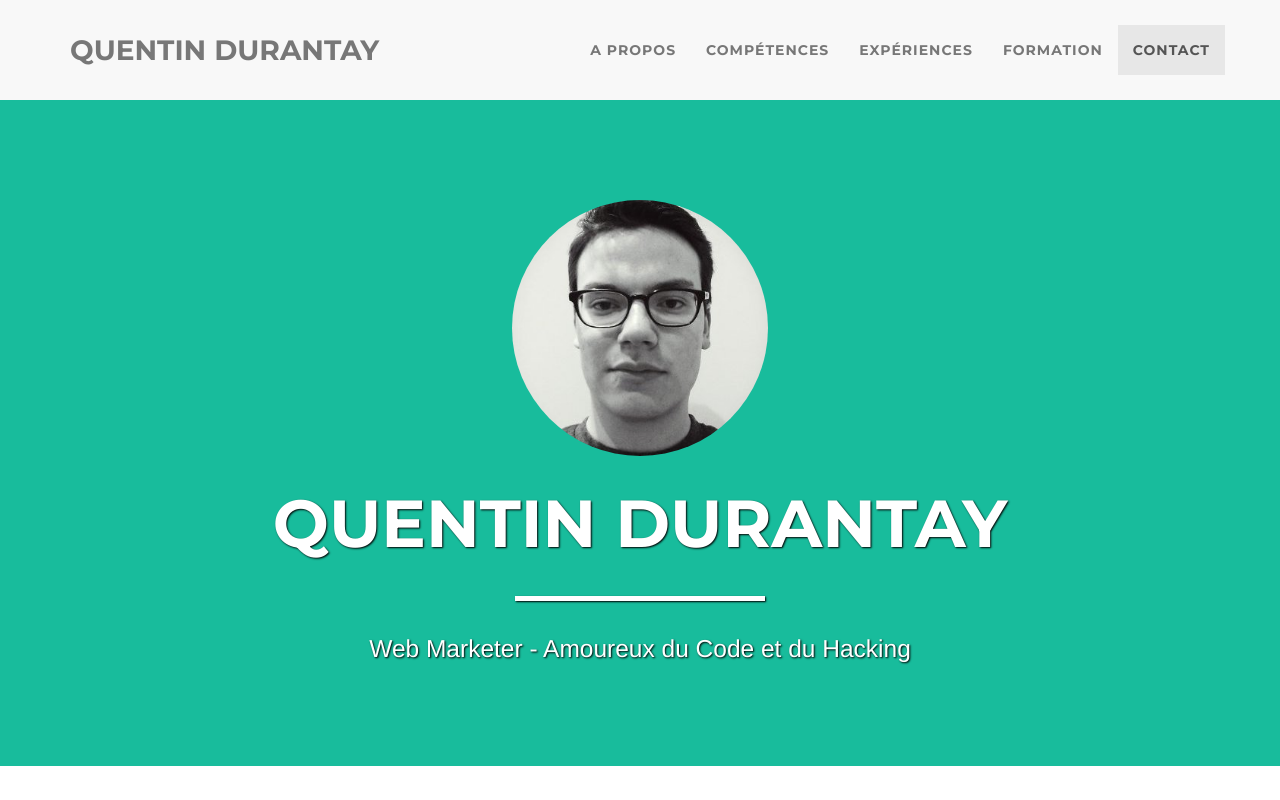
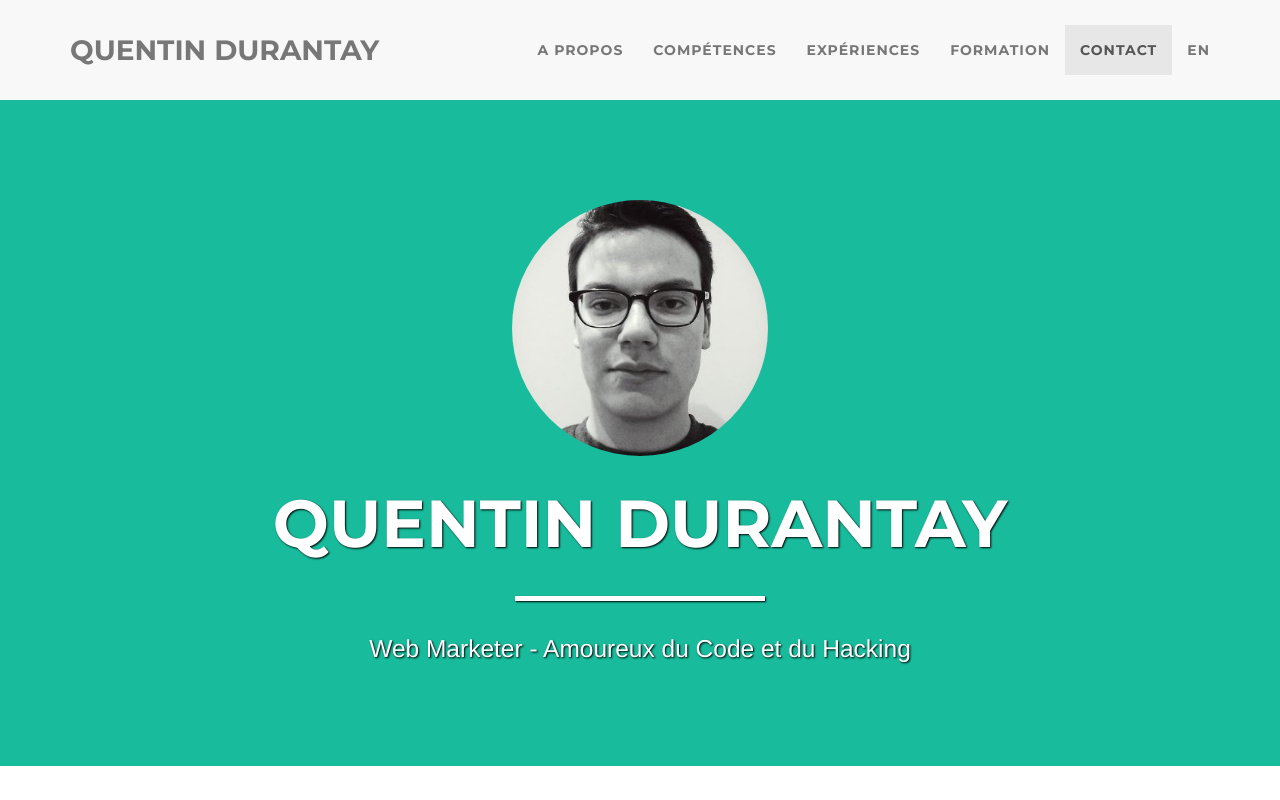
Before and after one commit to VonStruddle/vonstruddle.github.io, a plain HTML site: page fr/index.html in a window 1280 px wide. Shown: the top 800 px of the page. Drawn offline with nearby package versions, Linux system fonts and the light colour scheme.

Commit message:
Add link between FR and EN versions

```diff
--- a/fr/index.html
+++ b/fr/index.html
@@ -81,6 +81,9 @@
           </li>
           <li class="page-scroll">
             <a href="#contact">Contact</a>
+          </li>
+          <li class="page-scroll">
+            <a href="../index.html">EN</a>
           </li>
         </ul>
       </div>
```
Also changed, not shown: index.html (+3 -0 lines).
